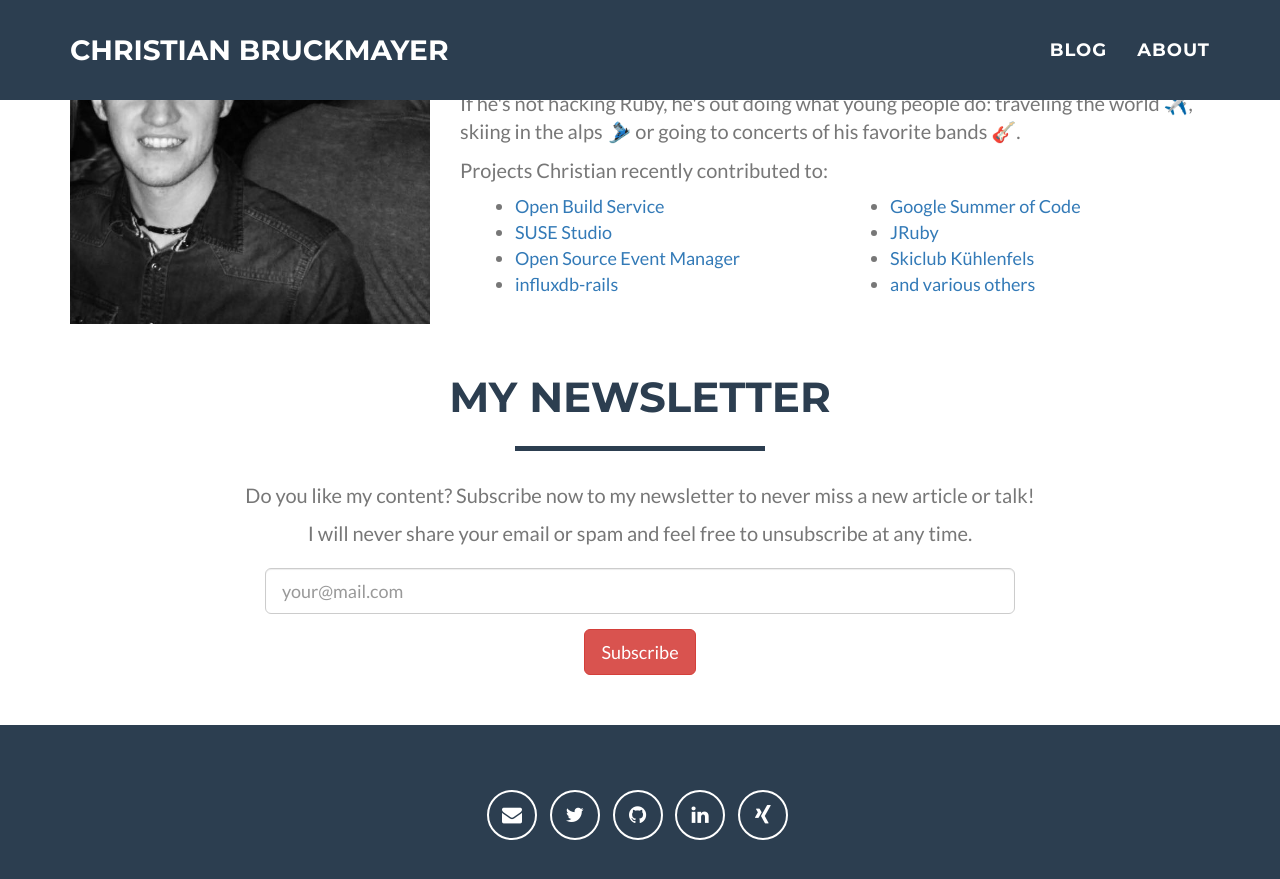
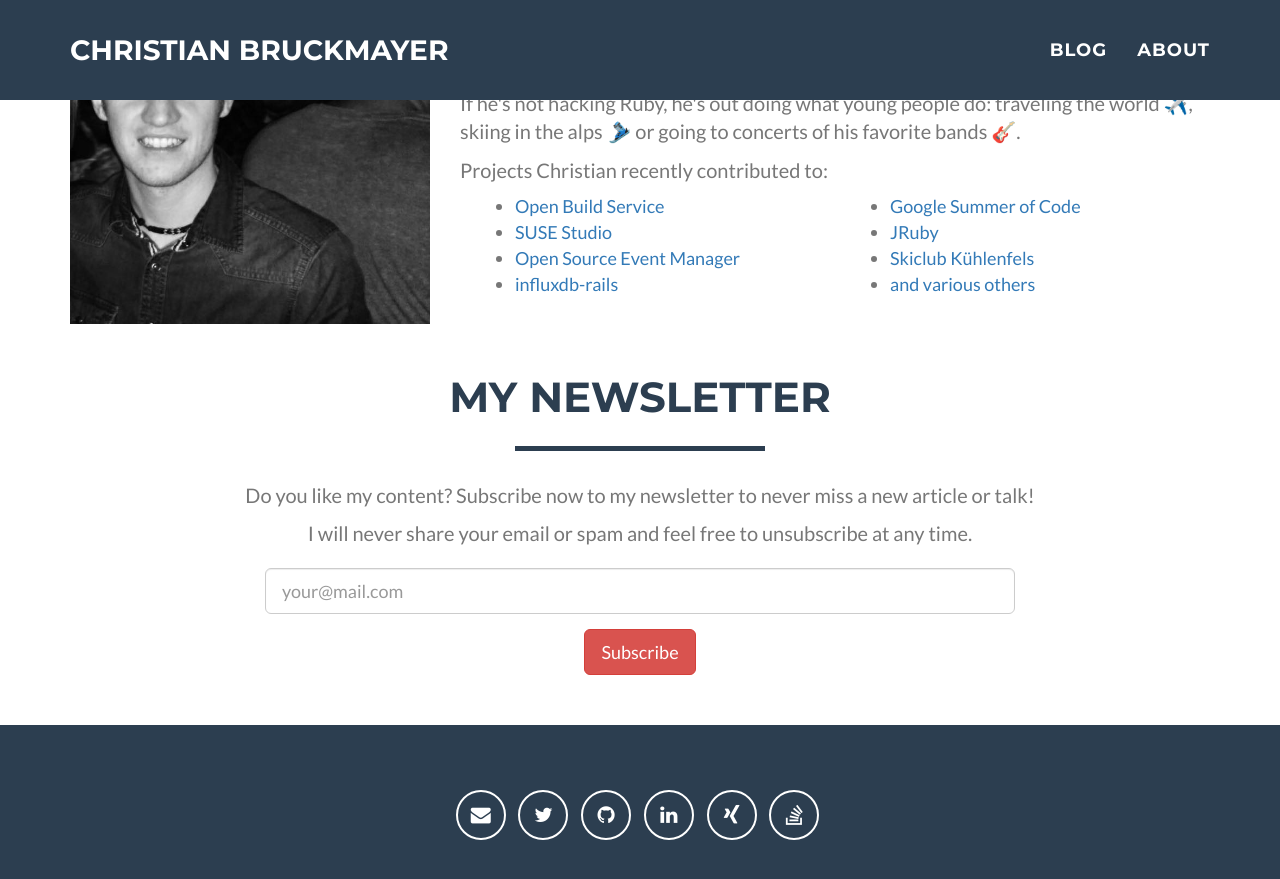
Before and after one commit to ChrisBr/bruckmayer.net, a Jekyll site: the page built from index.html, in a window 1280 px wide and 900 px high, scrolled down 2810 px. Shown: the top 879 px of the window. Built offline with Jekyll 4.4.1, drawn with Linux system fonts in a browser that asks for light colours; emoji names are drawn with the system emoji font; comment, search, counter and statistics services are not loaded.

```diff
--- a/_config.yml
+++ b/_config.yml
@@ -18,6 +18,8 @@ socials:
     url: https://de.linkedin.com/in/bruckmayer
   - fa: fa-xing
     url: https://www.xing.com/profile/Christian_Bruckmayer
+  - fa: fa-stack-overflow
+    url: https://stackoverflow.com/users/13708583/christian-bruckmayer
 
 # Build settings
 markdown: kramdown
--- a/_includes/footer.html
+++ b/_includes/footer.html
@@ -3,7 +3,7 @@
   <div class="footer-above">
     <div class="container">
       <div class="row">
-        <div class="footer-col col-md-4 col-md-offset-4">
+        <div class="footer-col col-md-6 col-md-offset-3">
           <ul class="list-inline">
             {% for social in site.socials %}
               <li>
```
